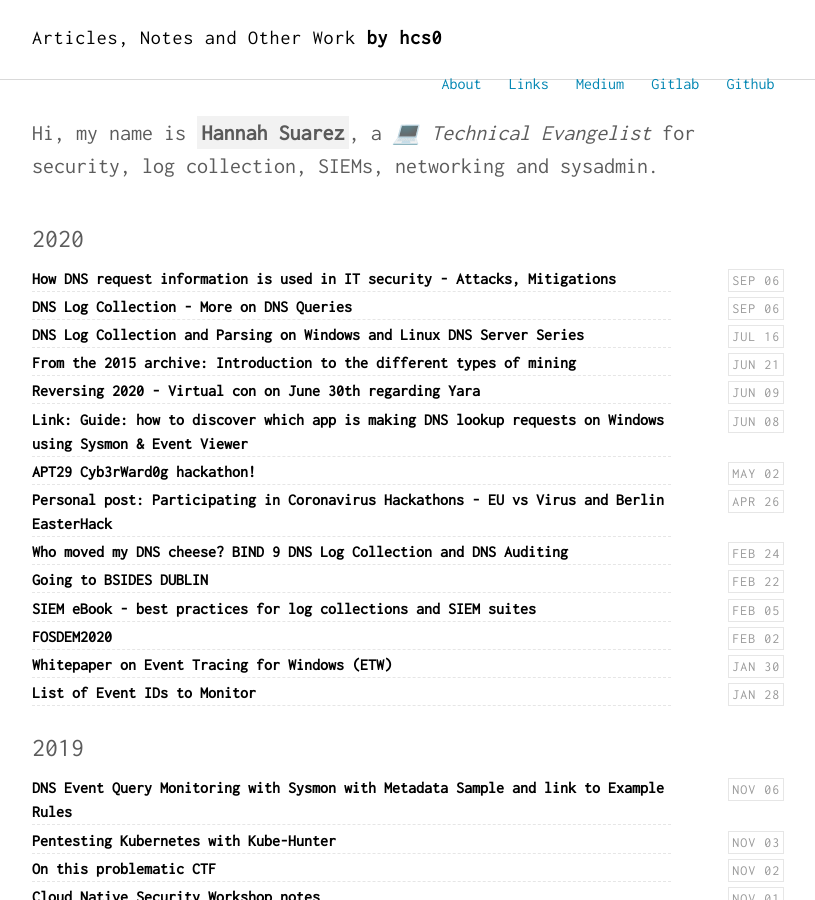
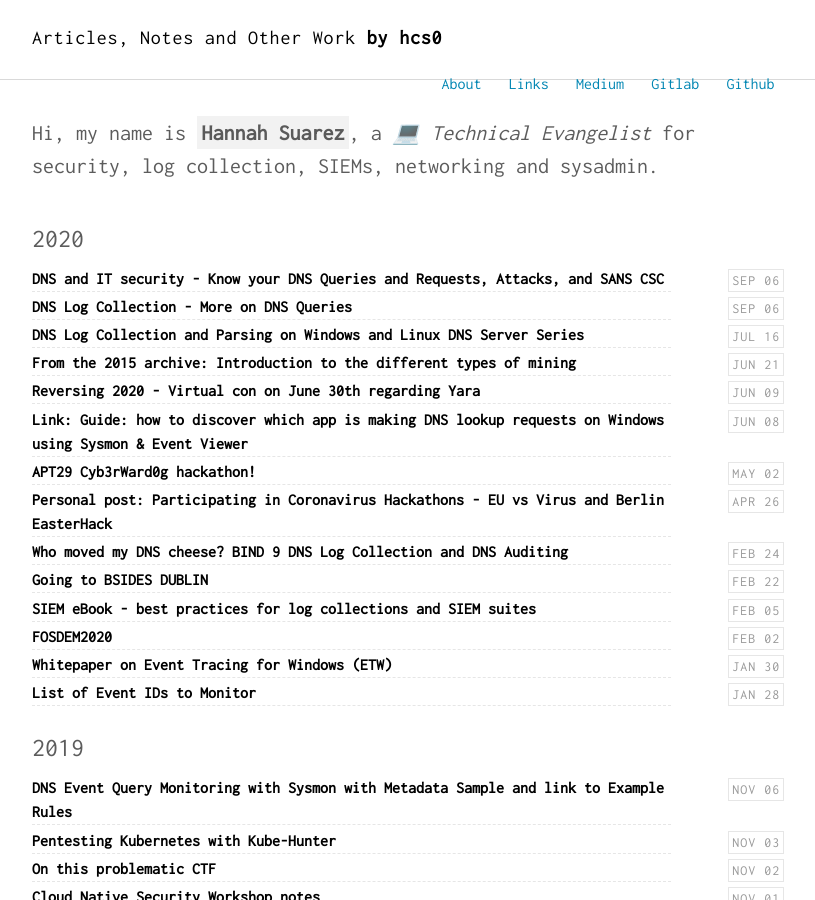
Before and after one commit to HannahSuarez/hannahsuarez.github.io, a Jekyll site: the page built from index.html, in a window 1280 px wide and 900 px high. Shown: the whole window, without its empty margins (232-1047 px from the left). Built offline with Jekyll 4.4.1, drawn with Linux system fonts in a browser that asks for light colours; nearby versions of some CDN libraries.

Commit message:
Rename some headers

```diff
--- a/_posts/2020-09-06-dns-log-collection-series-security-dns.md
+++ b/_posts/2020-09-06-dns-log-collection-series-security-dns.md
@@ -1,6 +1,6 @@
 ---
 layout: post
-title: "How DNS request information is used in IT security - Attacks, Mitigations"
+title: "DNS and IT security - Know your DNS Queries and Requests, Attacks, and SANS CSC"
 description: "A series on DNS"
 comments: true
 keywords: "dns, domain name system"
@@ -8,15 +8,13 @@
 
 > Prerequisite: Please see this post [Why understanding of DNS monitoring is useful for securing and hardening infrastructure](https://hannahsuarez.github.io/2019/DNS-Monitoring/) published earlier in 2019
 
-# How DNS request information is used in IT security.
-
 A strong grasp of DNS is the foundation for secure networks and systems. Knowledge of what is in DNS request information, as covered in the previous post, in IT security leads to hardening network engineering practices.
 
-## SANS CSC recommendations for DNS security
+*For example, enumeration:*
 
 Ensuring illegal connections are not being made from the outside through hardening network helps prevent network footprinting where the adversary enumerates information about the target network to learn the resources in the network - domain names, computer names, IP addresses and more. This information is used as part of the enumeration exercises to learn more about the network prior to a compromise and attack.
 
-Recommended on SANS CSC 19-3 is to deploy DNS servers in a hierarchical and structured way, ensuring that internal network client machines are configured to send requests to internal DNS servers, not to public Internet facing DNS servers. These internal DNS servers should then be configured to forward requests that cannot be resolved to DNS servers that are located within a protected demilitarized zone (DMZ). In turn these DMZ servers are then allowed to send requests to the Internet. The function of a DNS DMZ is to provide external or Internet DNS services to corporate users while also protecting them from external network threats like those trying to illegally connect to the internal network.
+# Know your DNS Requests and Queries
 
 Knowledge of DNS request information in IT security can also lead to determining if there are communications to bad servers, such as an unwanted C2 (Command and Control) server.
 
@@ -24,7 +22,7 @@
 
 When periodic DNS requests are made by a host in the target network to a compromised domain controlled by the adversary, these responses contain exploits used to perform unauthorized and unwanted actions in the target host or even target network. These actions include data theft where data is transferred from the target network to a C2 server via protocols such as SSH through DNS queries and responses. Finding DNS request information is needed, since in order to tunnel the data, the compromised host must make DNS queries to the malicious domain. DNS tunneling can also be used for executing shellcode or machine code that is used within an exploit which is then executed.
 
-## Other DNS malware attacks
+# Know your DNS malware attacks
 
 Administrators monitoring the network for traffic, either from sandboxed networks, honeypots, or actual intrusions, need sufficient log collection to be effective. Compromised clients with APT malware communicating to  command-and-control servers, DNS hijacking trojan horse attacks and other DNS anomalies are just an example of attacks using DNS.
 
@@ -93,7 +91,9 @@
 
 Monitoring of the user (user and process) that is made pssible through setting up other log collection endpoints but not covered in the paper.
 
-## Mitigations
+## SANS CSC recommendations for DNS security
+
+Recommended on SANS CSC 19-3 is to deploy DNS servers in a hierarchical and structured way, ensuring that internal network client machines are configured to send requests to internal DNS servers, not to public Internet facing DNS servers. These internal DNS servers should then be configured to forward requests that cannot be resolved to DNS servers that are located within a protected demilitarized zone (DMZ). In turn these DMZ servers are then allowed to send requests to the Internet. The function of a DNS DMZ is to provide external or Internet DNS services to corporate users while also protecting them from external network threats like those trying to illegally connect to the internal network.
 
 ### SANS CSC-5
 
```
Also changed, not shown: other parts of _posts/2020-09-06-dns-log-collection-series-security-dns.md (+1 -1 lines).
